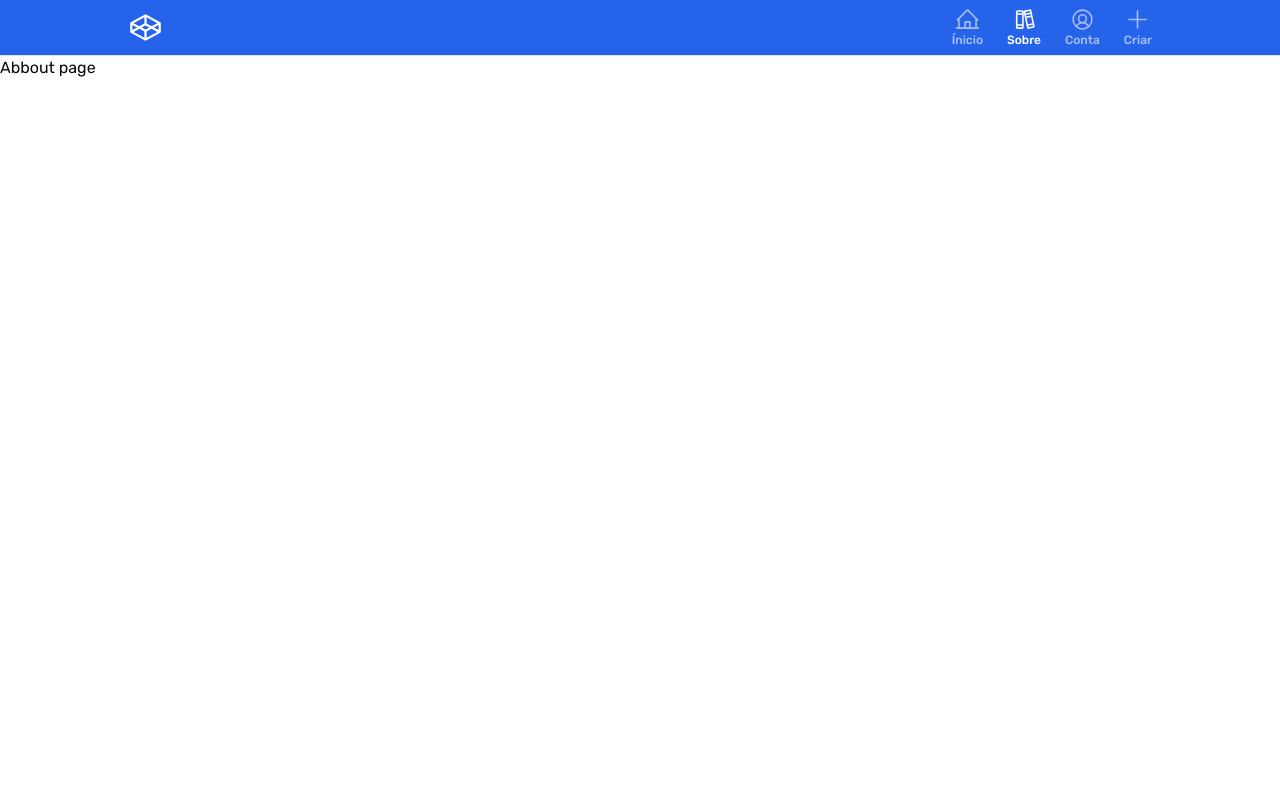
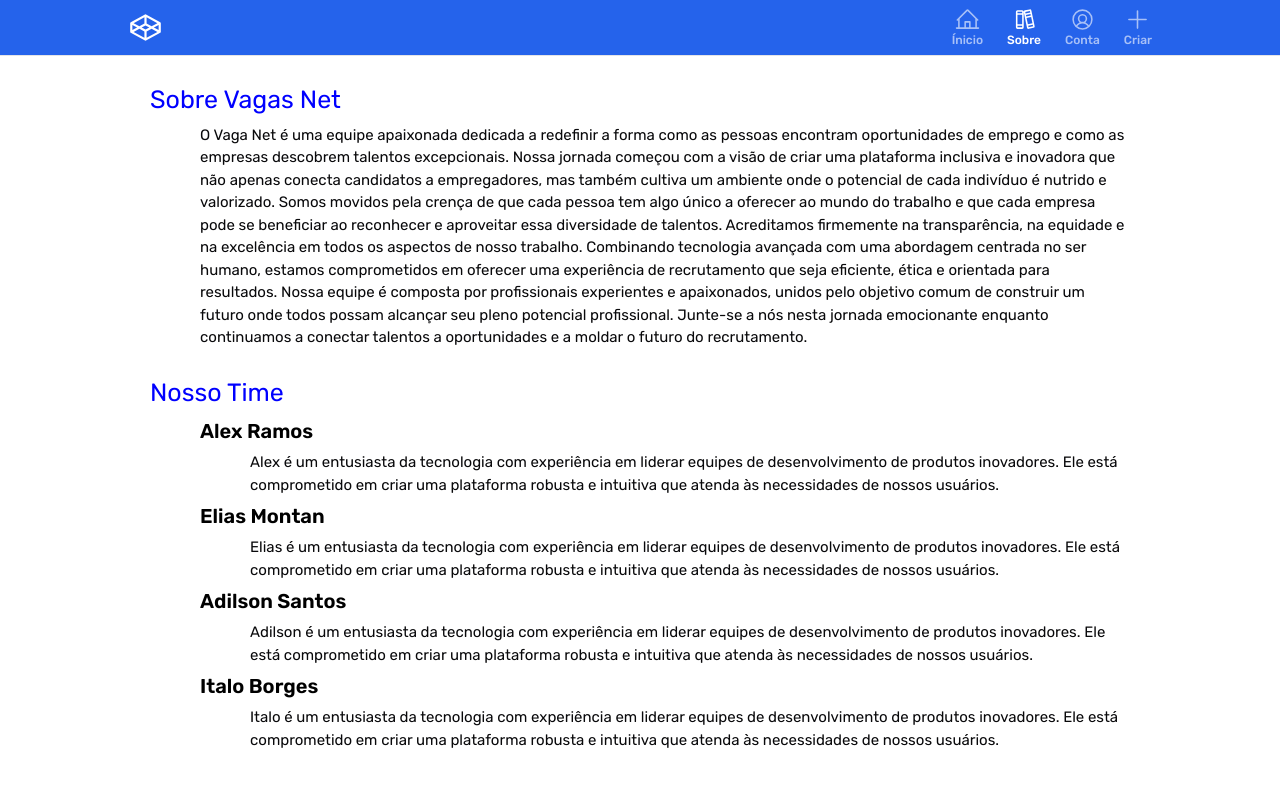
Before and after one commit to eliascoding365/TCC_Etec, a Next.js app: page /sobre in a window 1280 px wide. Shown: the top 786 px of the page. Built offline with nearby package versions, Linux system fonts and the light colour scheme; no server answers.

Commit message:
Add about page - commit de aula 16//04

```diff
--- /dev/null
+++ b/src/app/sobre/estiloSobre.css
@@ -0,0 +1,22 @@
+#titulo{
+    color: blue;
+    font-size: 25px;
+    padding: 25px 0 0 150px;
+}
+
+#descT{
+    font-size: 15px;
+    padding: 5px 150px 0 200px;
+}
+
+#nomes{
+    font-size: 20px;
+    color: black;
+    font-weight: bold;
+    padding: 5px 150px 0 200px;
+}
+
+#descTt{
+    font-size: 15px;
+    padding: 5px 150px 0 250px;
+}
--- a/src/app/sobre/page.tsx
+++ b/src/app/sobre/page.tsx
@@ -1,10 +1,37 @@
 import React from 'react'
+import "../sobre/estiloSobre.css"
+
 
 const AbboutPage = () => {
   return (
+<>
+  <div id="Sobre">
+     <h1 id="titulo">Sobre Vagas Net</h1>
+      <p id="descT">O Vaga Net é uma equipe apaixonada dedicada a redefinir a forma como as pessoas encontram oportunidades de emprego e como as empresas descobrem talentos excepcionais.
+      Nossa jornada começou com a visão de criar uma plataforma inclusiva e inovadora que não apenas conecta candidatos a empregadores, mas também cultiva um ambiente onde o potencial de cada indivíduo é nutrido e valorizado.
+Somos movidos pela crença de que cada pessoa tem algo único a oferecer ao mundo do trabalho e que cada empresa pode se beneficiar ao reconhecer e aproveitar essa diversidade de talentos.
+Acreditamos firmemente na transparência, na equidade e na excelência em todos os aspectos de nosso trabalho.
+Combinando tecnologia avançada com uma abordagem centrada no ser humano, estamos comprometidos em oferecer uma experiência de recrutamento que seja eficiente, ética e orientada para resultados.
+Nossa equipe é composta por profissionais experientes e apaixonados, unidos pelo objetivo comum de construir um futuro onde todos possam alcançar seu pleno potencial profissional.
+Junte-se a nós nesta jornada emocionante enquanto continuamos a conectar talentos a oportunidades e a moldar o futuro do recrutamento.
+ </p>
+    </div>
     <div>
-      <h1>Abbout page</h1>
+      <h1 id="titulo">Nosso Time</h1>
+        <p id="nomes">Alex Ramos</p>
+        <p id="descTt">Alex é um entusiasta da tecnologia com experiência em liderar equipes de desenvolvimento de produtos inovadores.
+        Ele está comprometido em criar uma plataforma robusta e intuitiva que atenda às necessidades de nossos usuários.</p>
+        <p id="nomes">Elias Montan</p>
+        <p id="descTt">Elias é um entusiasta da tecnologia com experiência em liderar equipes de desenvolvimento de produtos inovadores.
+        Ele está comprometido em criar uma plataforma robusta e intuitiva que atenda às necessidades de nossos usuários.</p>
+        <p id="nomes">Adilson Santos</p>
+        <p id="descTt">Adilson é um entusiasta da tecnologia com experiência em liderar equipes de desenvolvimento de produtos inovadores.
+        Ele está comprometido em criar uma plataforma robusta e intuitiva que atenda às necessidades de nossos usuários.</p>
+        <p id="nomes">Italo Borges</p>
+        <p id="descTt">Italo é um entusiasta da tecnologia com experiência em liderar equipes de desenvolvimento de produtos inovadores.
+        Ele está comprometido em criar uma plataforma robusta e intuitiva que atenda às necessidades de nossos usuários.</p>
     </div>
+</>
   )
 }
 
--- a/src/app/user/page.tsx
+++ b/src/app/user/page.tsx
@@ -16,7 +16,7 @@ const UserPage = async() => {
 
   return (
     <div className='flex flex-col items-center mt-10'>
-      <div>You are signed as {session.user?.email}</div>
+      <div>Você esta conectado como {session.user?.email}</div>
       <div>
         <Logout/>
       </div>
```
